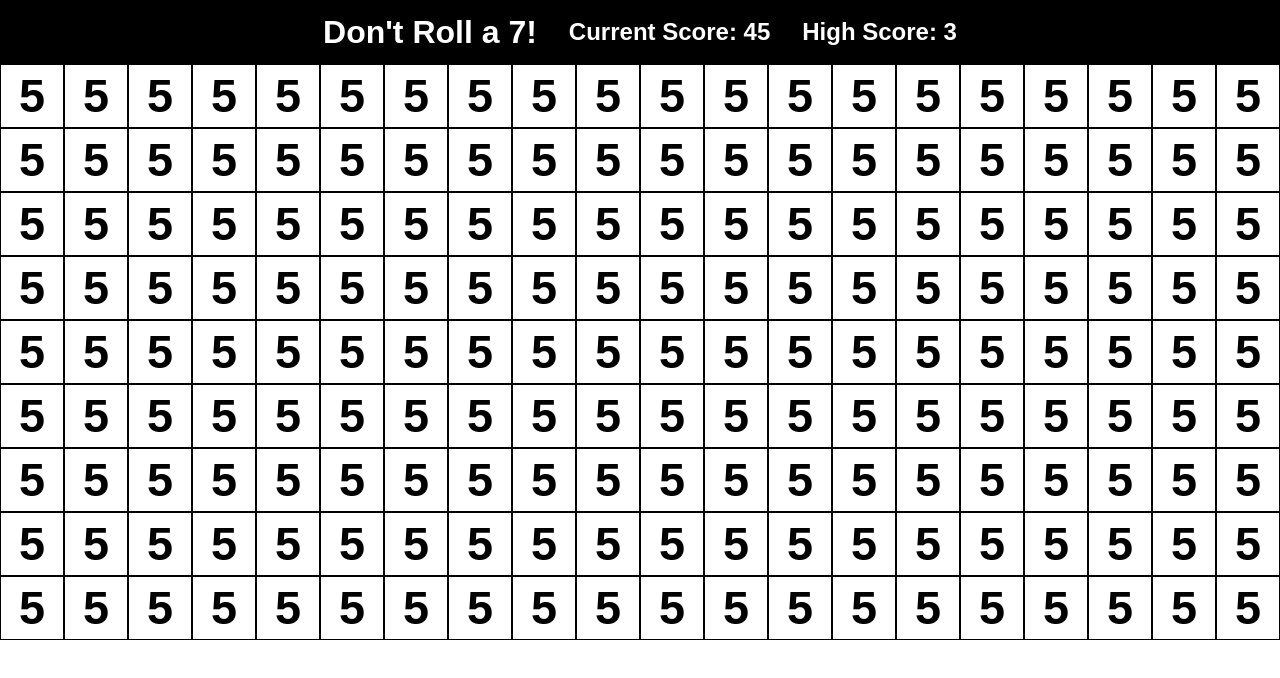
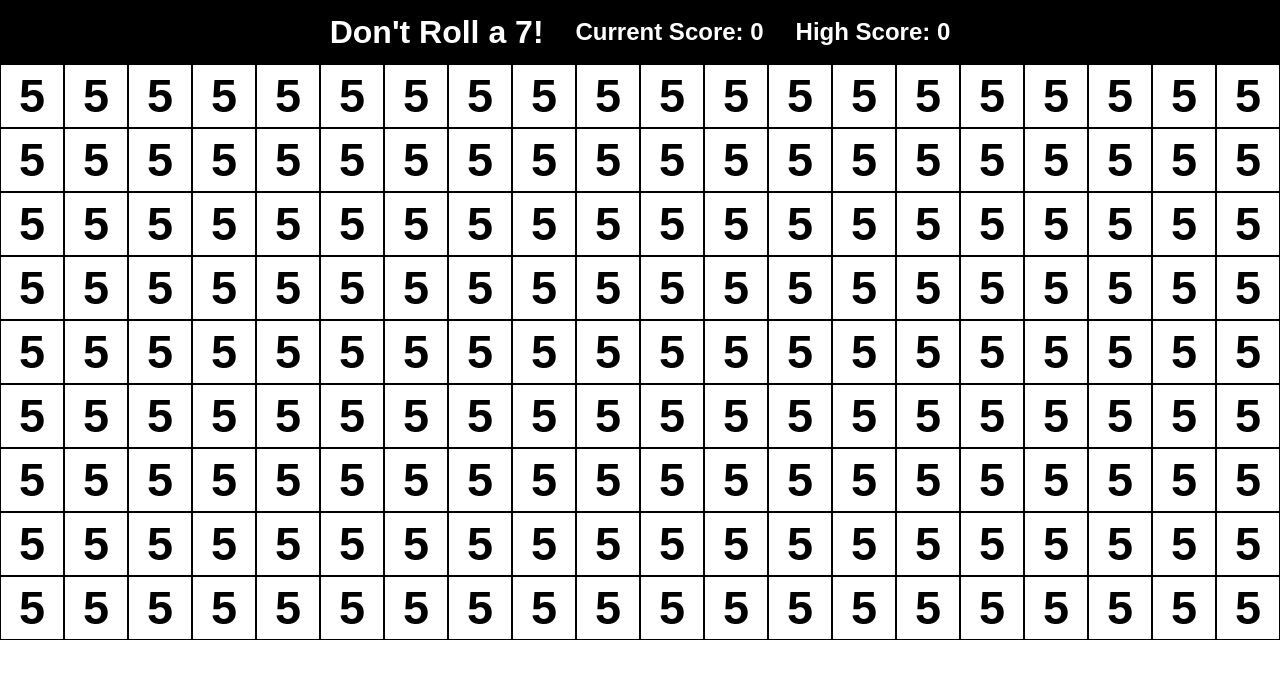
Before and after one commit to kjobrien11/dont-roll-a-7, an Angular app in the folder dra7/: page / in a window 1280 px wide. Shown: the top 678 px of the page. Built offline with nearby package versions, Linux system fonts and the light colour scheme.

Commit message:
connects score as observables

```diff
--- a/dra7/src/app/game-header/game-header.component.html
+++ b/dra7/src/app/game-header/game-header.component.html
@@ -1,5 +1,5 @@
-<div class ="game-header-container">
-<h1>Don't Roll a 7!</h1>
-<h2>Current Score: 45</h2>
-<h2>High Score: 3</h2>
+<div class="game-header-container">
+    <h1>Don't Roll a 7!</h1>
+    <h2>Current Score: {{currentScore$ | async}}</h2>
+    <h2>High Score: {{highScore$ | async}}</h2>
 </div>
--- a/dra7/src/app/game-header/game-header.component.ts
+++ b/dra7/src/app/game-header/game-header.component.ts
@@ -1,11 +1,21 @@
 import { Component } from '@angular/core';
+import { GameService } from '../service/game.service';
+import { Observable } from 'rxjs';
+import { CommonModule } from '@angular/common';
 
 @Component({
   selector: 'app-game-header',
-  imports: [],
+  imports: [CommonModule],
   templateUrl: './game-header.component.html',
   styleUrl: './game-header.component.css'
 })
 export class GameHeaderComponent {
+  currentScore$!: Observable<number>;
+  highScore$!: Observable<number>;
+
+  constructor(private gameService: GameService) {
+    this.currentScore$ = this.gameService.currentScore$;
+    this.highScore$ = this.gameService.highScore$;
+  }
 
 }
--- a/dra7/src/app/service/game.service.ts
+++ b/dra7/src/app/service/game.service.ts
@@ -1,4 +1,5 @@
 import { Injectable } from '@angular/core';
+import { BehaviorSubject } from 'rxjs';
 
 @Injectable({
   providedIn: 'root'
@@ -6,8 +7,11 @@
 export class GameService {
 
   dontRoll: number = 7;
-  highScore: number = 0;
-  currentScore: number = 0;
+  private currentScoreSubject = new BehaviorSubject<number>(0);
+  private highScoreSubject = new BehaviorSubject<number>(0);
+
+  currentScore$ = this.currentScoreSubject.asObservable();
+  highScore$ = this.highScoreSubject.asObservable();
 
   constructor() { }
 
@@ -15,21 +19,14 @@
     const roll = Math.floor(Math.random() * 180) + 1;
 
     if (roll === this.dontRoll) {
-      this.highScore = Math.max(this.highScore, this.currentScore);
-      this.currentScore = 0;
+      const high = Math.max(this.highScoreSubject.value, this.currentScoreSubject.value);
+      this.highScoreSubject.next(high);
+      this.currentScoreSubject.next(0);
     } else {
-      this.currentScore += 1;
+      this.currentScoreSubject.next(this.currentScoreSubject.value + 1);
     }
 
     return roll;
   }
 
-  getHighScore(){
-    return this.highScore;
-  }
-
-  getScore(){
-    return this.currentScore;
-  }
-
 }
```
